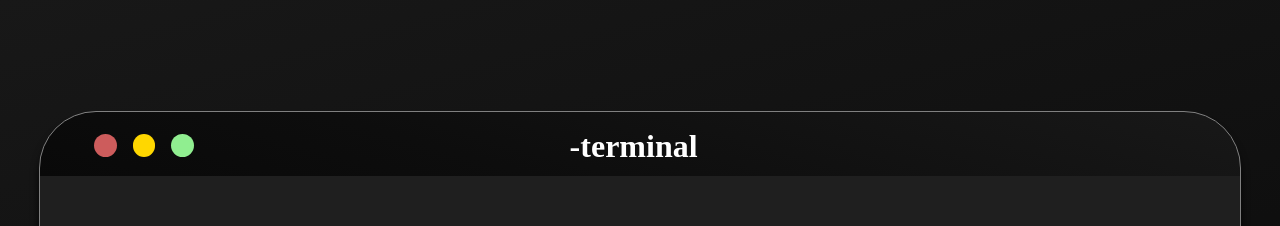
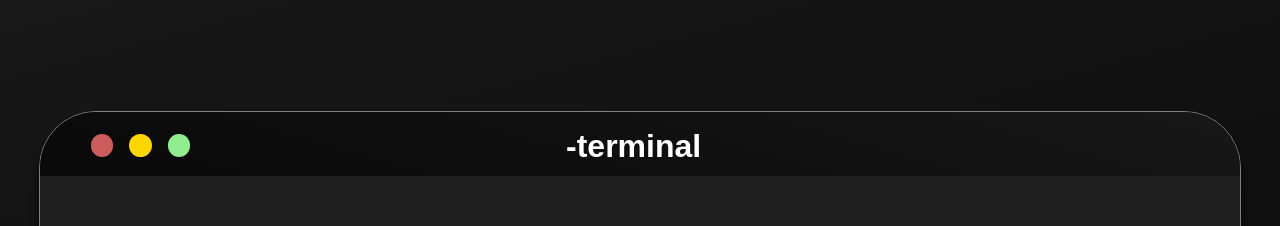
Before and after one commit to raphael-goetz/terminal-portfolio, a Next.js app: page / in a window 1280 px wide. Shown: the top 226 px of the page. Built offline with nearby package versions, Linux system fonts and the light colour scheme.

Commit message:
feat: added page load animation to styling

```diff
--- a/src/components/terminal/Terminal.css
+++ b/src/components/terminal/Terminal.css
@@ -1,3 +1,9 @@
+.terminal {
+  animation-name: fade-in;
+  animation-duration: 1s;
+  font-family: Ubuntu, sans-serif;
+  position: relative;
+}
 .terminal .box {
   margin-top: 6.5rem;
   height: 45rem;
--- a/src/components/terminal/Terminal.scss
+++ b/src/components/terminal/Terminal.scss
@@ -1,4 +1,9 @@
 .terminal {
+
+  animation-name: fade-in;
+  animation-duration: 1s;
+  font-family: Ubuntu, sans-serif;
+  position: relative;
 
   .box {
     margin-top: 6.5rem;
@@ -70,3 +75,15 @@
     justify-content: center;
   }
 }
+@keyframes fade-in {
+
+  0% {
+    opacity: 1%;
+    top: 1rem;
+  }
+
+  100% {
+    opacity: 100%;
+    top: 0;
+  }
+}
```
